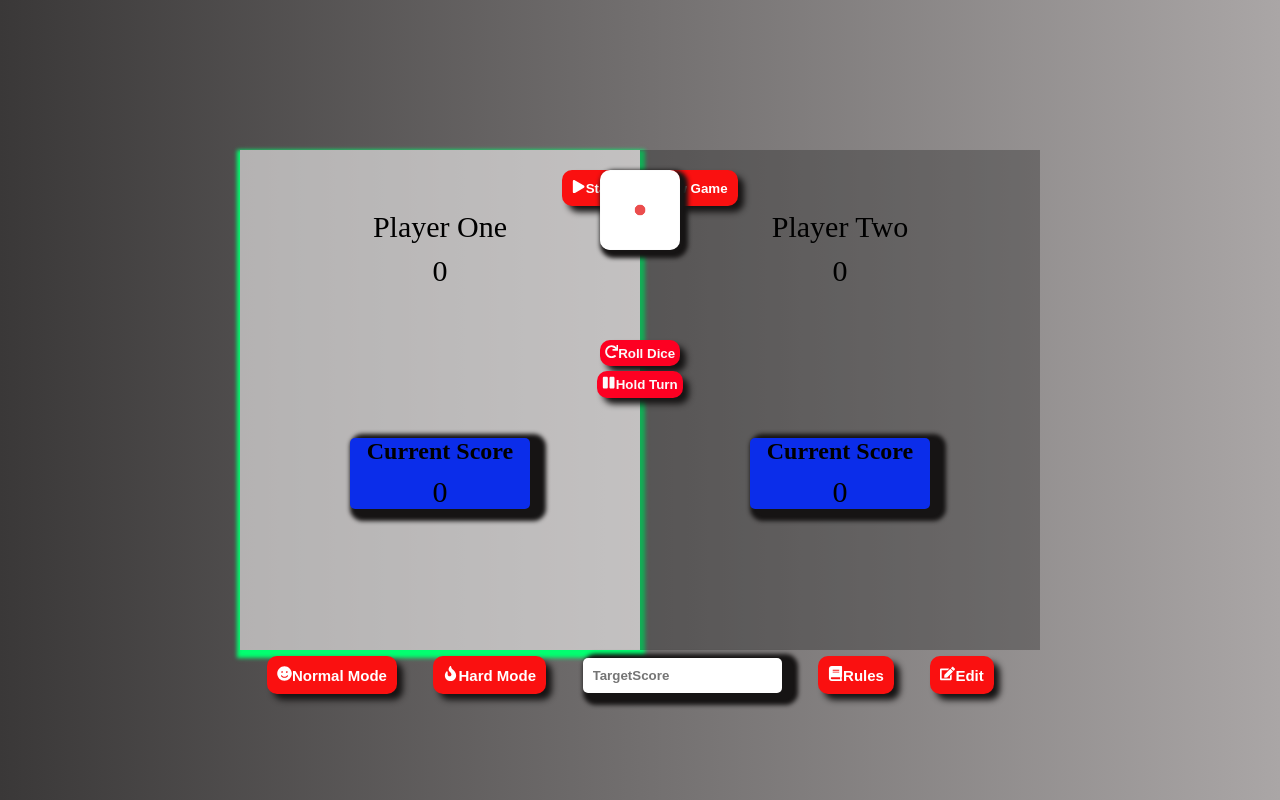
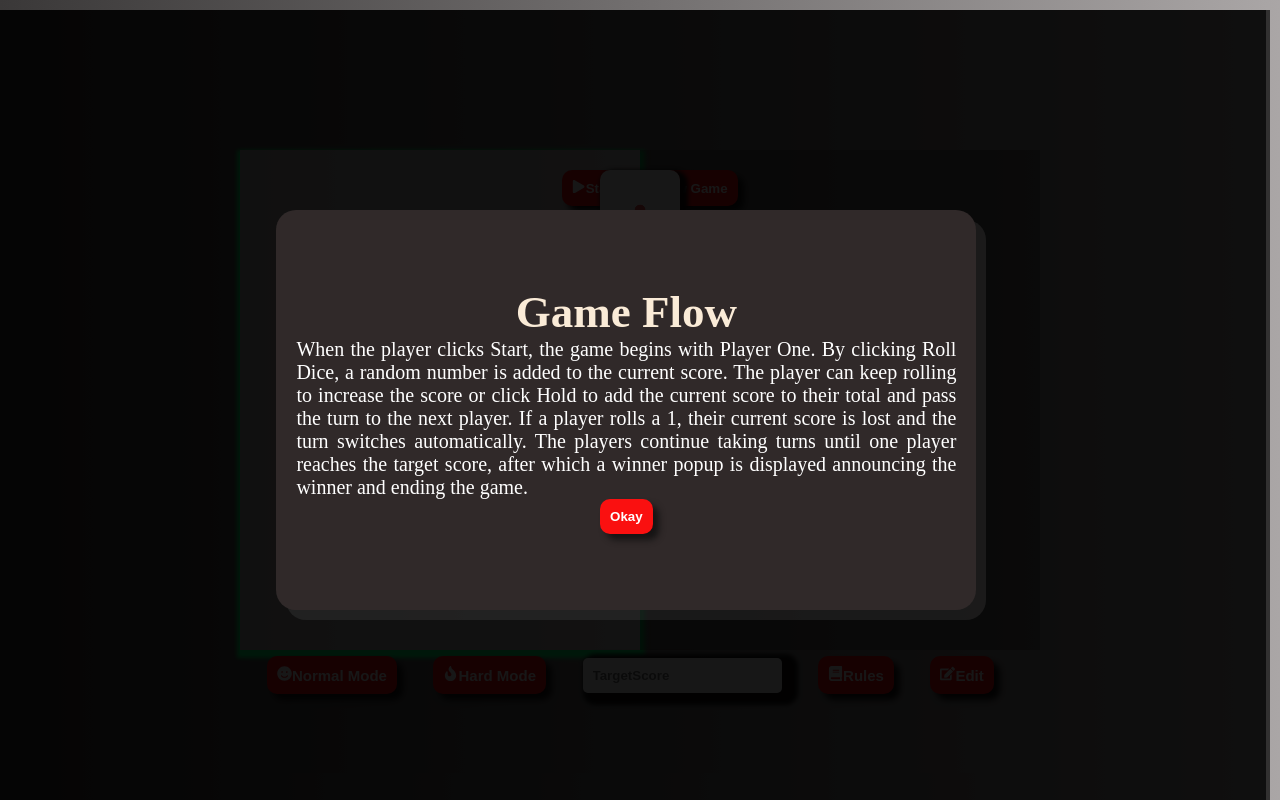
Before and after one commit to Rohithgopu05/DiceApplication, a React (Vite) app: page / in a window 1280 px wide. Both pictures are taken after a click on the button "Start". Built offline with nearby package versions, Linux system fonts and the light colour scheme.

Commit message:
updated dice application with game flow popup

```diff
--- a/src/App.css
+++ b/src/App.css
@@ -19,6 +19,9 @@ body {
   align-items: center;
   justify-content: center;
   background: linear-gradient(to right, rgb(58, 56, 56), rgb(170, 166, 166));
+  /* background: url("https://th.bing.com//id/OIF.h9ZwahLiaCS2WfzVEYEZVw?w=318&h=180&c=7&r=0&o=7&dpr=1.5&pid=1.7&rm=3"); */
+  background-repeat: no-repeat;
+  background-size: cover;
 }
 
 .maincontainer {
--- a/src/App.jsx
+++ b/src/App.jsx
@@ -27,6 +27,7 @@ import { DiceImage } from "./components/DiceImageCompoment/Dice";
 import { EditModal } from "./components/PopupComponent/Editpopup/EditName";
 import { RulesModal } from "./components/PopupComponent/Rulespopup/Rules";
 import { Winnerpopup } from "./components/PopupComponent/Winnerpopup/Winner";
+import { GameFlow } from "./components/PopupComponent/GameFlowPopup/Game";
 const App = () => {
   const [randomGeneNum, setRandomGenNum] = useState(1);
   const [P1CurrentScore, setP1CurrentScore] = useState(0);
@@ -42,6 +43,7 @@ const App = () => {
   const [winnerscore, setWinningScore] = useState(0);
   const [PlayerName1, setPlayerName1] = useState("Player One");
   const [PlayerName2, setPlayerName2] = useState("Player Two");
+  const [Start, setStart] = useState(false);
 
   const randomNum = Math.ceil(Math.random() * 6);
   const totalPlayer1Score = Player1Score + P1CurrentScore;
@@ -56,6 +58,11 @@ const App = () => {
     setPlayer1Score(0);
     setPlayer2Score(0);
     setRandomGenNum(1);
+  };
+
+  const startfunc = () => {
+    setStart(!Start);
+    seteditname(!showeditname);
   };
 
   const rolldice = () => {
@@ -123,7 +130,12 @@ const App = () => {
           <div className={`Playerone ${ActivePlayer ? "active" : "inactive"}`}>
             <div className="TopButtons">
               <div>
-                <Button icon={<FaPlay />} name="Start" />
+                <Button
+                  icon={<FaPlay />}
+                  name="Start"
+                  Buttonfunction={startfunc}
+                />
+                {Start && <GameFlow okayfunc={startfunc} />}
               </div>
               <div>
                 <Button
--- /dev/null
+++ b/src/components/PopupComponent/GameFlowPopup/Game.css
@@ -0,0 +1,42 @@
+.gamemain {
+    height: 100vh;
+  width: 100vw;
+  position: fixed;
+  z-index: 3;
+  display: flex;
+  justify-content: center;
+  align-items: center;
+  background-color: rgba(0, 0, 0, 0.7);
+  top: 10px;
+  transform: translateX(-45%);
+
+}
+.gameflow {
+    z-index: 3;
+    position: absolute;
+  height: 400px;
+  width: 700px;
+  background-color: rgb(48, 41, 41);
+  transform: translateY();
+  color: rgb(0, 13, 255);
+  font-size: 10px;
+  border: none;
+  border-radius: 20px;
+  box-shadow: 10px 10px rgba(255, 255, 255, 0.071);
+  text-align: center;
+  display: flex;
+  flex-direction: column;
+  justify-content: center;
+  align-items: center;
+}
+.gameflow p{
+    font-size: 20px;
+    color: white;
+    text-align: justify;
+    margin-left: 20px;
+    margin-right: 20px;
+}
+.gameflow h1 {
+  font-size: 45px;
+  color: antiquewhite;
+}
--- /dev/null
+++ b/src/components/PopupComponent/GameFlowPopup/Game.jsx
@@ -0,0 +1,25 @@
+import "./Game.css";
+export const GameFlow = ({ okayfunc }) => {
+  return (
+    <>
+      <div className="gamemain">
+        <div className="gameflow">
+          <h1>Game Flow</h1>
+          <p>
+            When the player clicks Start, the game begins with Player One. By
+            clicking Roll Dice, a random number is added to the current score.
+            The player can keep rolling to increase the score or click Hold to
+            add the current score to their total and pass the turn to the next
+            player. If a player rolls a 1, their current score is lost and the
+            turn switches automatically. The players continue taking turns until
+            one player reaches the target score, after which a winner popup is
+            displayed announcing the winner and ending the game.
+          </p>
+          <button type="submit" onClick={okayfunc}>
+            Okay
+          </button>
+        </div>
+      </div>
+    </>
+  );
+};
--- a/src/components/PopupComponent/Rulespopup/Rules.css
+++ b/src/components/PopupComponent/Rulespopup/Rules.css
@@ -19,16 +19,27 @@
   position: absolute;
   top: 100px;
   color:black;
-  text-align: center;
   font-size: 30px;
   border: none;
   border-radius: 20px;
   box-shadow: 10px 10px rgba(255, 255, 255, 0.071);
+  text-align:start;
+  letter-spacing: 1px;
+  display: flex;
+  flex-direction: column;
+  justify-content: center;
+  align-items: center;
 }
 .rulesdisplay h1{
   font-size: 40px;
   margin: 10px;
+  text-align: center;
 }
 .rulesdisplay button{
-  margin-top: 100px;
+  margin-top: 20px;
+  text-align: center;
 }
+.rulesdisplay li{
+  margin-left: 100px;
+  margin-right: 30px;
+}
--- a/src/components/PopupComponent/Rulespopup/Rules.jsx
+++ b/src/components/PopupComponent/Rulespopup/Rules.jsx
@@ -5,12 +5,13 @@ export const RulesModal = ({ Okayfunc }) => {
       <div className="RulesMain">
         <div className="rulesdisplay">
           <h1>RULES OF THE GAME!!!!!!</h1>
-          <ol >
-            <li>dice should be rolled once</li>
-            <li>dice should be rolled twice</li>
-            <li>dice should be rolled once</li>
-            <li>dice should be rolled once</li>
-            <li>dice should be rolled once</li>
+          <ol>
+            <li>Enter the player names before the game start.</li>
+            <li>One player has only one chance to roll the dice.</li>
+            <li>
+              Active player gets the second chance to roll the dice,if the both
+              dice score is equal to six.
+            </li>
           </ol>
           <button type="submit" onClick={Okayfunc}>
             Okay
```
